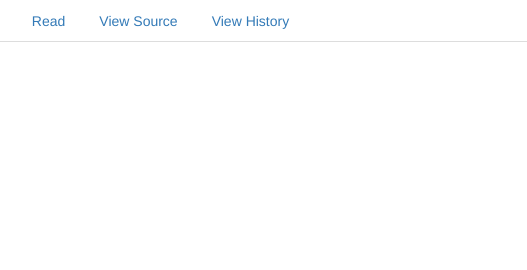
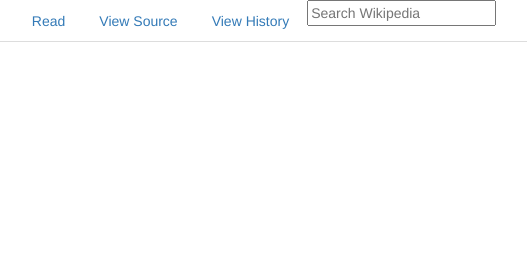
Before and after one commit to bellavanillo/wiki, a plain HTML site: page index.html in a window 1280 px wide. Shown: the top 270 px of the page, 214-741 px from the left. Drawn offline with Linux system fonts and the light colour scheme.

Commit message:
add search bar

```diff
--- a/index.html
+++ b/index.html
@@ -14,6 +14,9 @@
         <li role="presentation"><a href="#">Read</a></li>
         <li role="presentation"><a href="#">View Source</a></li>
         <li role="presentation"><a href="#">View History</a></li>
+        <div class="topnav">
+          <input type="text" placeholder="Search Wikipedia">
+        </div>
       </ul>
       <div class="row">
         <div class="col-sm-3" id="left_pane">
```
